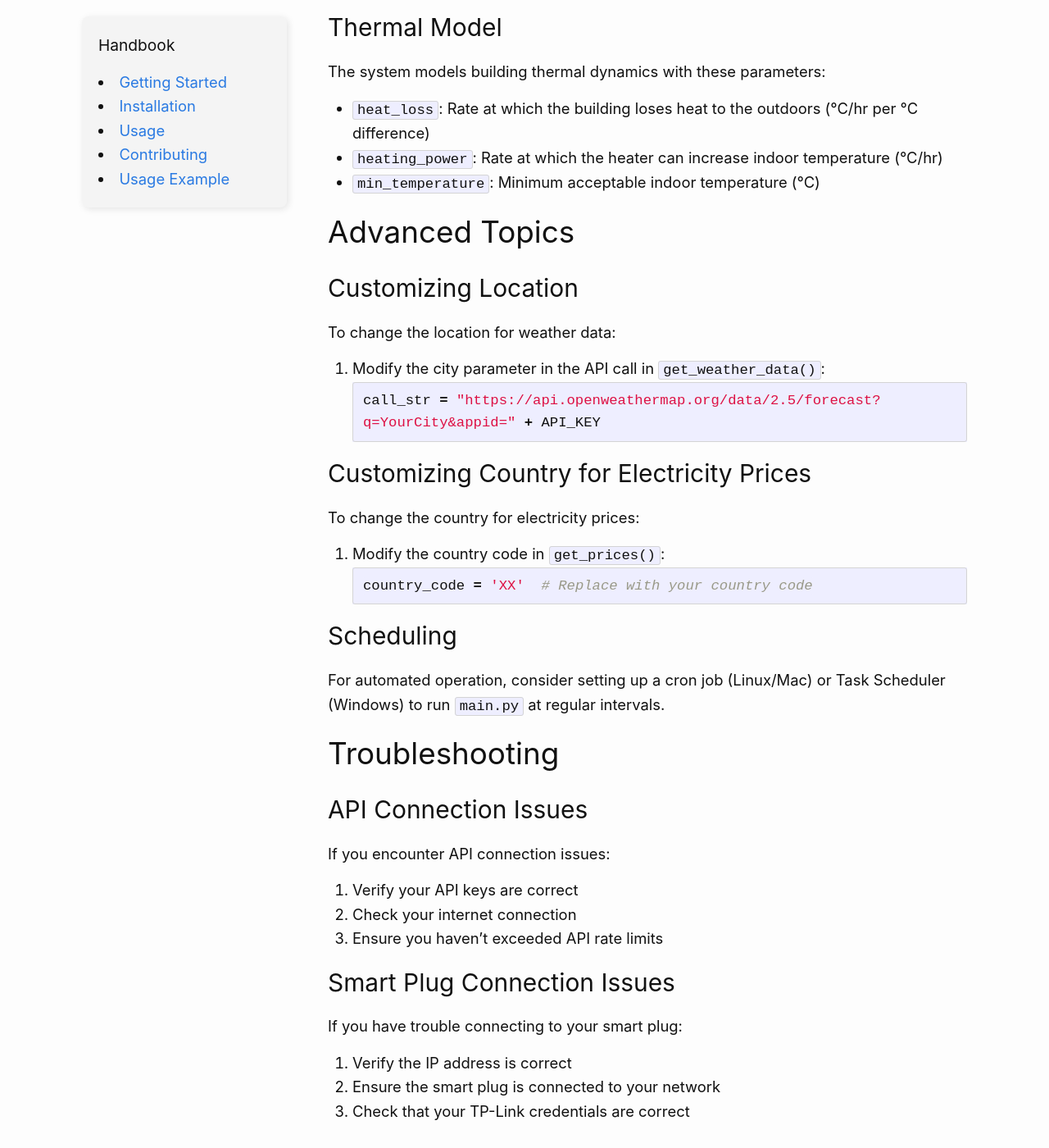
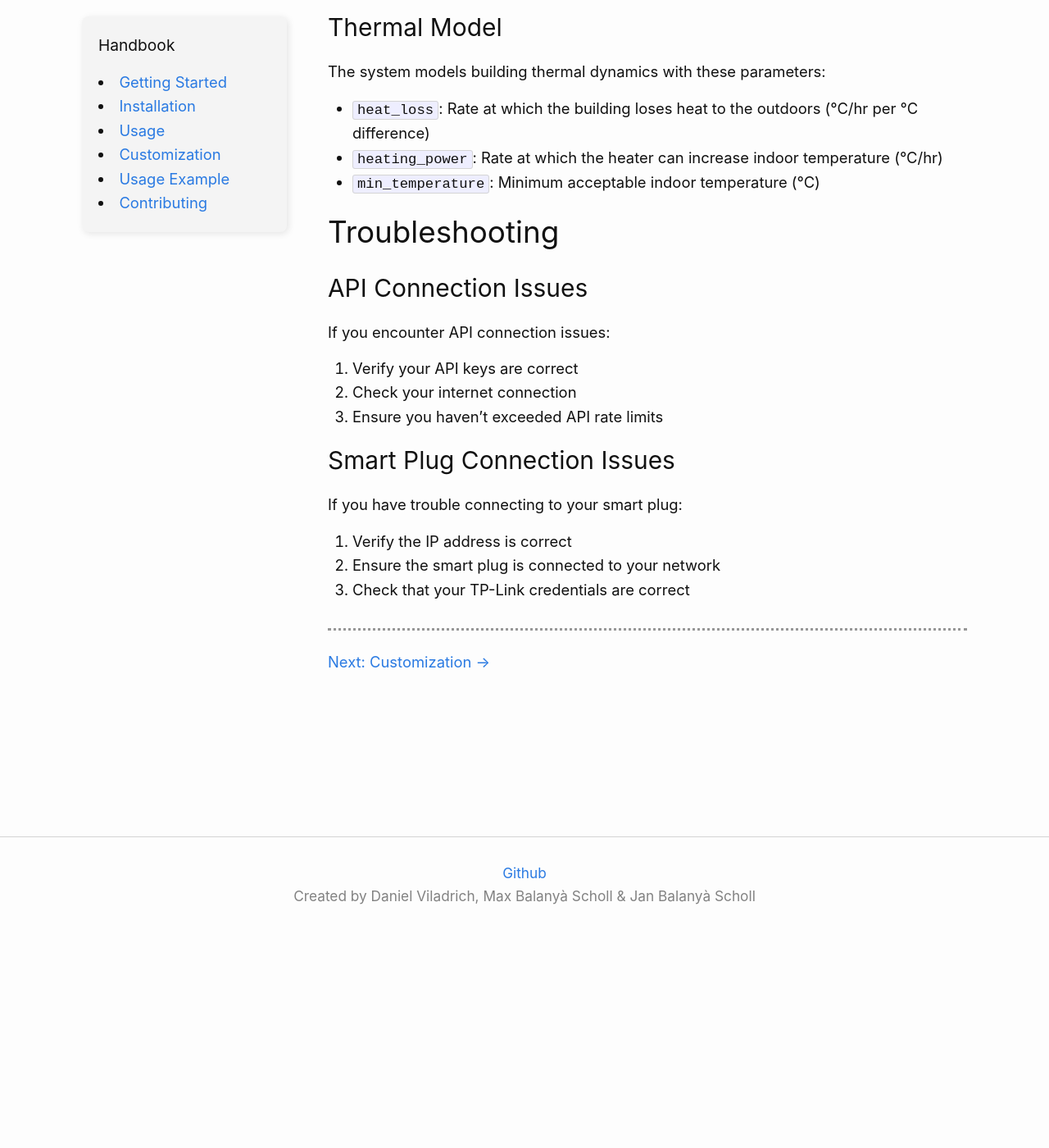
Before and after one commit to janbsc4/strom-docs, a Jekyll site: the page built from _posts/2025-03-05-usage.md, in a window 1280 px wide and 1400 px high, scrolled down 2482 px. Shown: the whole window at 82% size. Built offline with Jekyll 4.4.1, drawn with Linux system fonts in a browser that asks for light colours; after the commit the page ends 3619 px from its top, so only the background shows below that.

Commit message:
Docs content update

````diff
--- a/_posts/2025-03-05-usage.md
+++ b/_posts/2025-03-05-usage.md
@@ -96,28 +96,6 @@ The system models building thermal dynamics with these parameters:
 - `heating_power`: Rate at which the heater can increase indoor temperature (°C/hr)
 - `min_temperature`: Minimum acceptable indoor temperature (°C)
 
-## Advanced Topics
-
-### Customizing Location
-
-To change the location for weather data:
-1. Modify the city parameter in the API call in `get_weather_data()`:
-   ```python
-   call_str = "https://api.openweathermap.org/data/2.5/forecast?q=YourCity&appid=" + API_KEY
-   ```
-
-### Customizing Country for Electricity Prices
-
-To change the country for electricity prices:
-1. Modify the country code in `get_prices()`:
-   ```python
-   country_code = 'XX'  # Replace with your country code
-   ```
-
-### Scheduling
-
-For automated operation, consider setting up a cron job (Linux/Mac) or Task Scheduler (Windows) to run `main.py` at regular intervals.
-
 ## Troubleshooting
 
 ### API Connection Issues
````
Also changed, not shown: _posts/2025-03-07-customization.md (added, +68 -0 lines), _posts/2025-03-08-usage-example.md (renamed from _posts/2025-03-06-usage-example.md, +1 -1 lines), _posts/2025-03-09-contributing.md (renamed from _posts/2025-03-05-contributing.md, +6 -3 lines).
